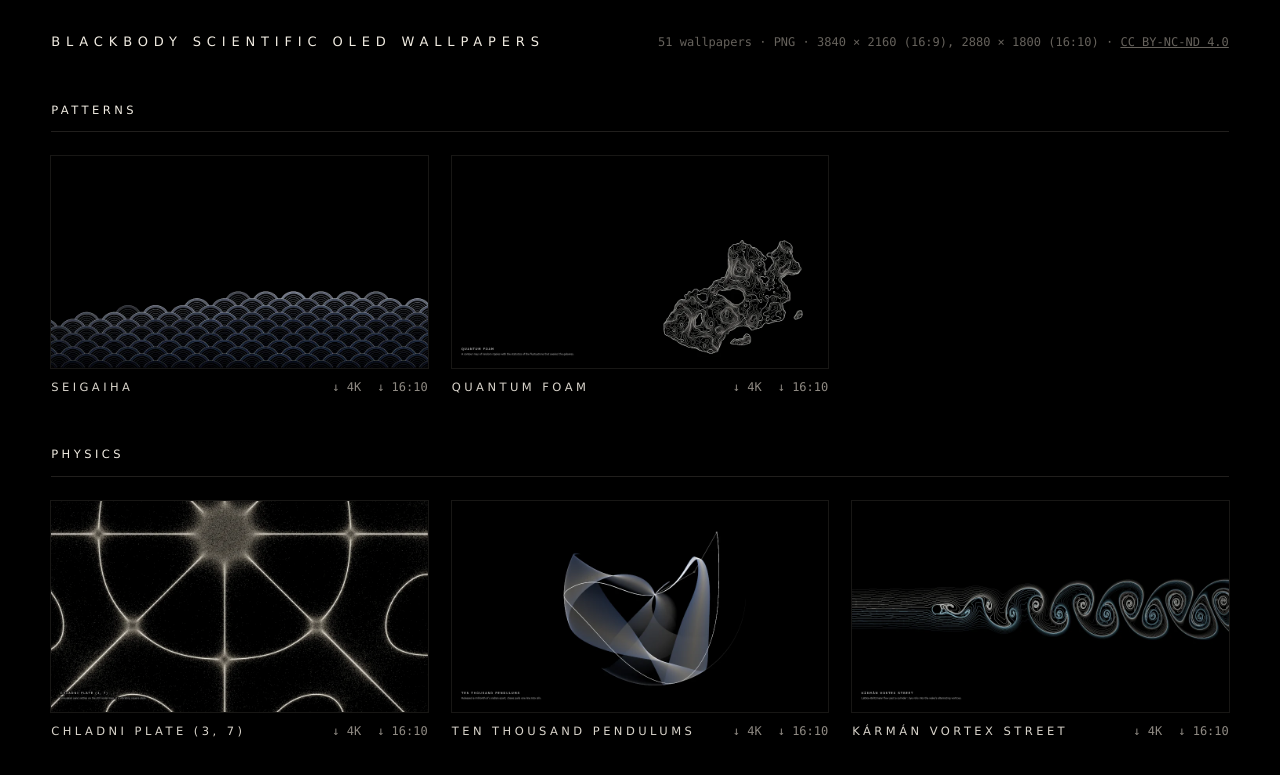
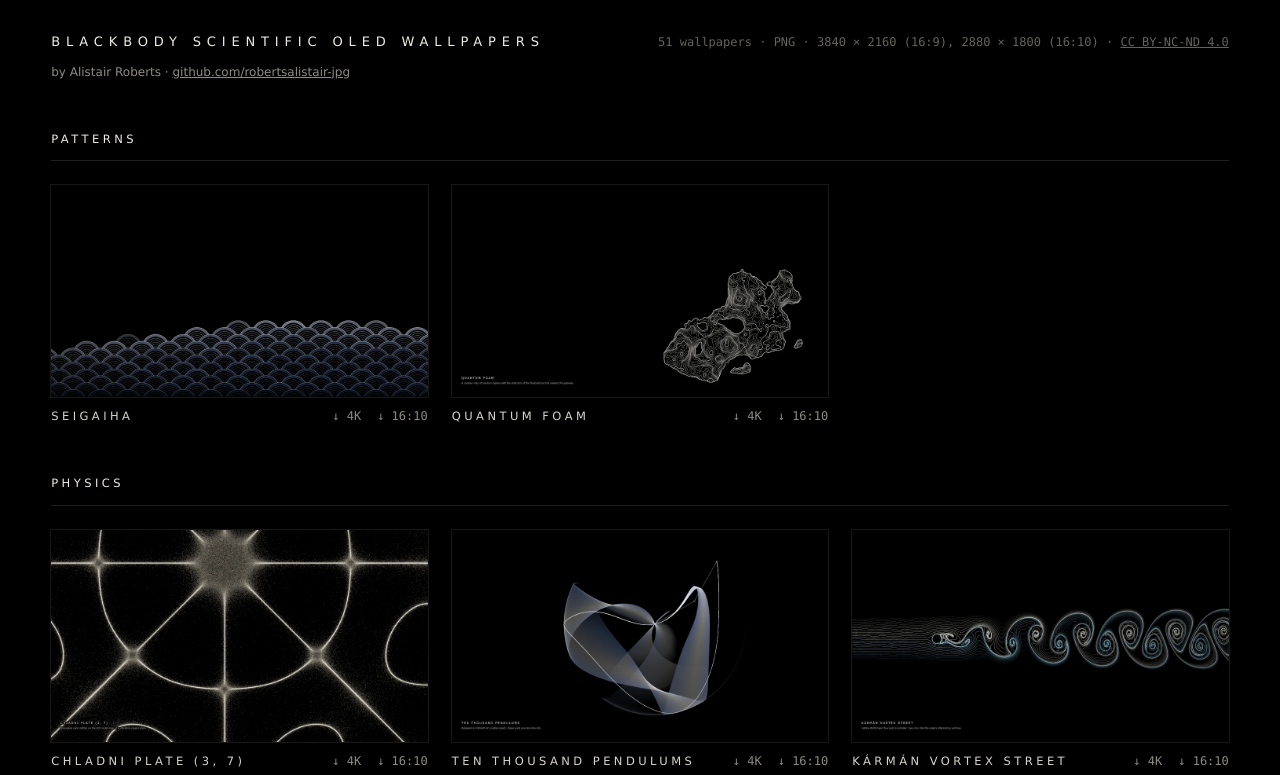
Before and after one commit to robertsalistair-jpg/blackbody-oled, a plain HTML site: page index.html in a window 1280 px wide. Shown: the top 775 px of the page. Drawn offline with Linux system fonts and the light colour scheme.

Commit message:
Byline with Alistair Roberts and his GitHub link; new address
The header now says: by Alistair Roberts · github.com/robertsalistair-jpg, and the page has an author meta tag. The repo is renamed blackbody-scientific-oled-wallpapers, so the README link moves to https://robertsalistair-jpg.github.io/blackbody-scientific-oled-wallpapers/.

Co-Authored-By: Claude Opus 5.5 <noreply@anthropic.com>

```diff
--- a/index.html
+++ b/index.html
@@ -5,6 +5,7 @@
 <meta name="viewport" content="width=device-width, initial-scale=1, viewport-fit=cover">
 <title>Blackbody Scientific OLED Wallpapers</title>
 <meta name="description" content="OLED wallpapers. PNG, 3840 × 2160 and 2880 × 1800.">
+<meta name="author" content="Alistair Roberts">
 <style>
 /* Every surface is #000, the colour the wallpapers are made of; no near-black panels (OLED shows them
    as blotchy grey). Titles in tracked Verdana capitals, as on the wallpapers' own title blocks. */
@@ -37,6 +38,7 @@ button { font: inherit; color: inherit; background: none; border: 0; padding: 0;
 .top { display: flex; flex-wrap: wrap; align-items: baseline; justify-content: space-between; gap: 6px 24px; padding-block: 32px 0; }
 .top h1 { font-size: 13px; letter-spacing: 0.45em; color: var(--ink); }
 .top p { margin: 0; color: var(--dim); }
+.top .by { margin-top: 10px; font-size: 12px; color: var(--muted); }
 
 main { padding-bottom: 80px; }
 .theme { padding-top: 48px; }
@@ -83,7 +85,10 @@ a.busy { opacity: 0.5; pointer-events: none; }
 
 
 <header class="wrap top">
-  <h1 class="caps">Blackbody Scientific OLED Wallpapers</h1>
+  <div>
+    <h1 class="caps">Blackbody Scientific OLED Wallpapers</h1>
+    <p class="by">by Alistair Roberts · <a href="https://github.com/robertsalistair-jpg" rel="me">github.com/robertsalistair-jpg</a></p>
+  </div>
   <p class="mono" id="meta"></p>
 </header>
 
```
Also changed, not shown: 1 other file.
